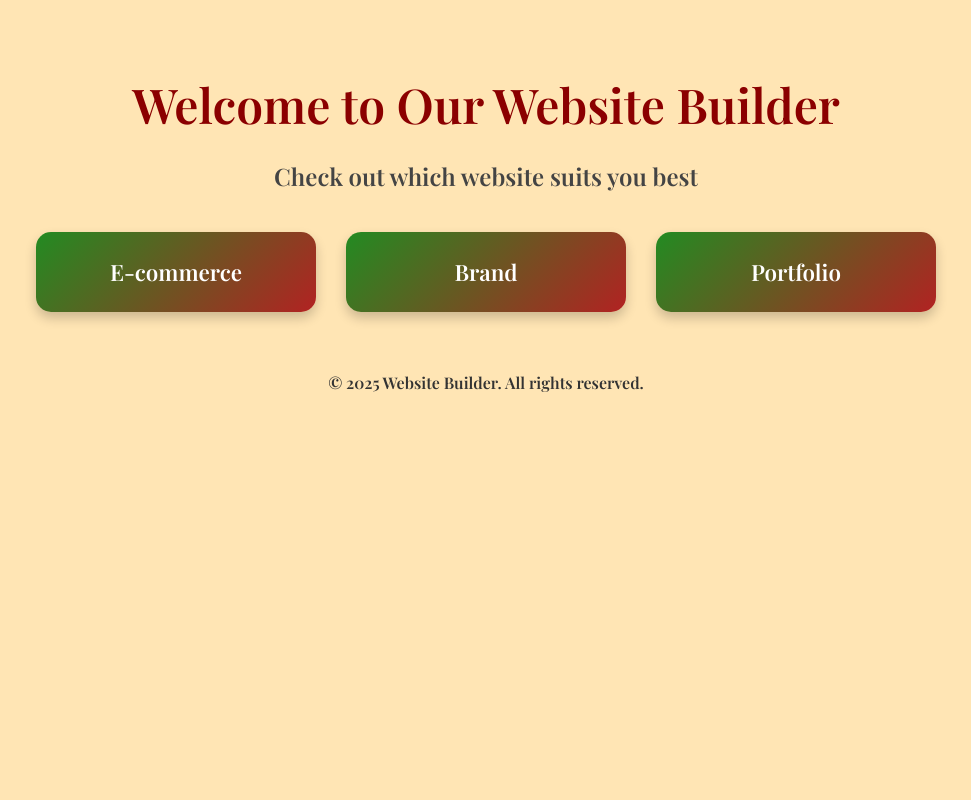
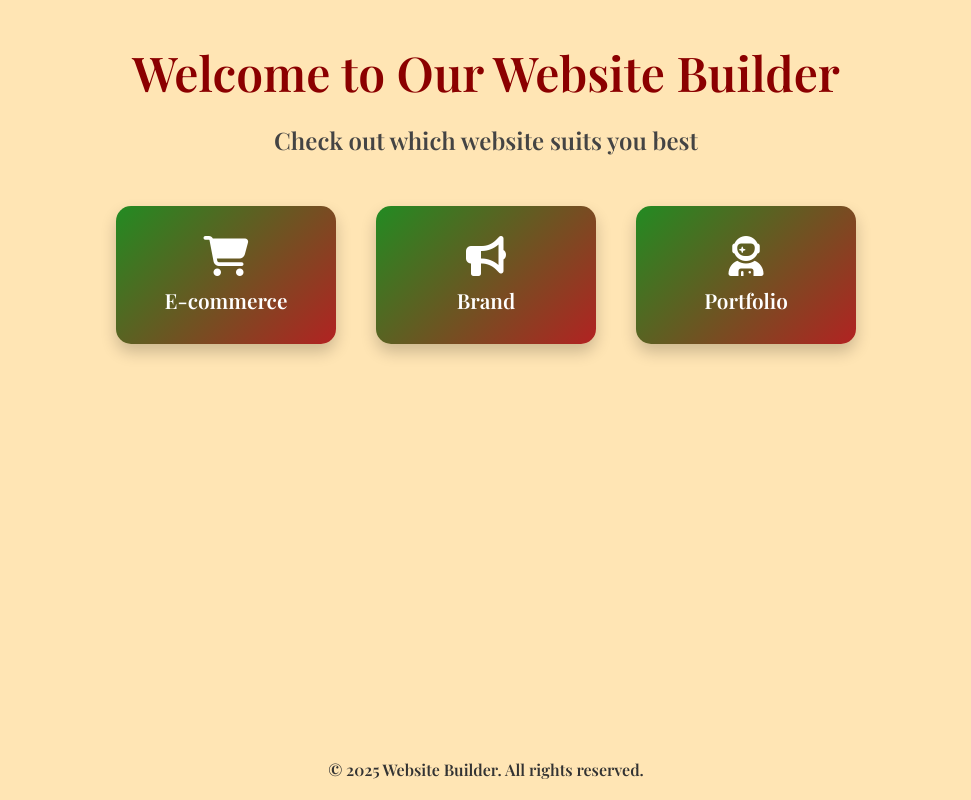
Before and after one commit to gingerhatesayan/gingerhatesayan, a plain HTML site: page index.html in a window 1280 px wide. Shown: the whole page, without its empty margins (154-1125 px from the left). Drawn offline with nearby package versions, Linux system fonts and the light colour scheme.

Commit message:
Update index.html

```diff
--- a/index.html
+++ b/index.html
@@ -5,6 +5,7 @@
   <meta name="viewport" content="width=device-width, initial-scale=1.0"/>
   <title>Website Builder</title>
   <link href="https://fonts.googleapis.com/css2?family=Playfair+Display:wght@600&display=swap" rel="stylesheet">
+  <script src="https://kit.fontawesome.com/a2e0f1f95b.js" crossorigin="anonymous"></script>
   <style>
     :root {
       --pastel-orange: #ffe5b4;
@@ -13,17 +14,28 @@
       --dark-red: #8B0000;
     }
 
-    body {
-      font-family: 'Playfair Display', serif;
+    * {
+      box-sizing: border-box;
       margin: 0;
       padding: 0;
+    }
+
+    html, body {
+      height: 100%;
+      font-family: 'Playfair Display', serif;
       background-color: var(--pastel-orange);
       color: #333;
     }
 
+    body {
+      display: flex;
+      flex-direction: column;
+    }
+
     .container {
-      max-width: 900px;
-      margin: 0 auto;
+      flex: 1;
+      max-width: 1000px;
+      margin: auto;
       padding: 40px 20px;
       text-align: center;
     }
@@ -37,26 +49,33 @@
     p {
       font-size: 1.5rem;
       color: #444;
-      margin-bottom: 40px;
+      margin-bottom: 50px;
     }
 
     .options {
       display: flex;
       justify-content: center;
       flex-wrap: wrap;
-      gap: 30px;
+      gap: 40px;
     }
 
     .options a {
       text-decoration: none;
       color: white;
       background: linear-gradient(135deg, var(--green), var(--red));
-      padding: 25px 40px;
-      font-size: 1.4rem;
+      padding: 30px 40px;
+      font-size: 1.3rem;
       border-radius: 15px;
       transition: transform 0.3s ease, background 0.3s ease;
-      box-shadow: 0 6px 12px rgba(0,0,0,0.2);
-      min-width: 200px;
+      box-shadow: 0 8px 16px rgba(0,0,0,0.2);
+      min-width: 220px;
+      text-align: center;
+    }
+
+    .options a i {
+      display: block;
+      font-size: 2.5rem;
+      margin-bottom: 10px;
     }
 
     .options a:hover {
@@ -65,7 +84,9 @@
     }
 
     footer {
-      margin-top: 60px;
+      background-color: transparent;
+      text-align: center;
+      padding: 20px 0;
       font-size: 1rem;
       color: #333;
     }
@@ -84,8 +105,12 @@
       }
 
       .options a {
-        font-size: 1.2rem;
-        padding: 20px 30px;
+        font-size: 1.1rem;
+        padding: 25px 30px;
+      }
+
+      .options a i {
+        font-size: 2rem;
       }
     }
   </style>
@@ -96,15 +121,15 @@
     <p>Check out which website suits you best</p>
 
     <div class="options">
-      <a href="ecommerce.html">E-commerce</a>
-      <a href="brand.html">Brand</a>
-      <a href="portfolio.html">Portfolio</a>
+      <a href="ecommerce.html"><i class="fas fa-shopping-cart"></i>E-commerce</a>
+      <a href="brand.html"><i class="fas fa-bullhorn"></i>Brand</a>
+      <a href="portfolio.html"><i class="fas fa-user-astronaut"></i>Portfolio</a>
     </div>
+  </div>
 
-    <footer>
-      © 2025 Website Builder. All rights reserved.
-    </footer>
-  </div>
+  <footer>
+    © 2025 Website Builder. All rights reserved.
+  </footer>
 
   <!-- Background music: Italian café style -->
   <audio autoplay loop>
```
